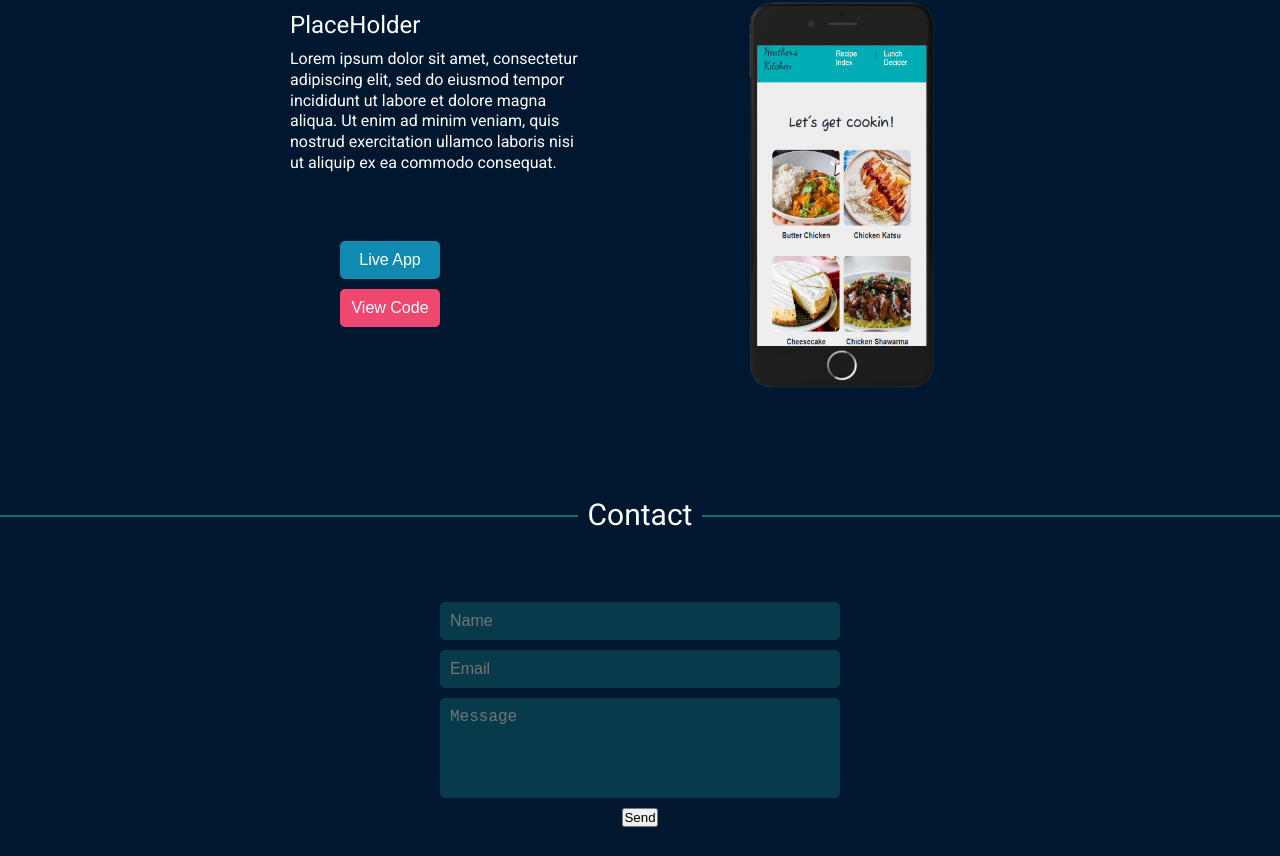
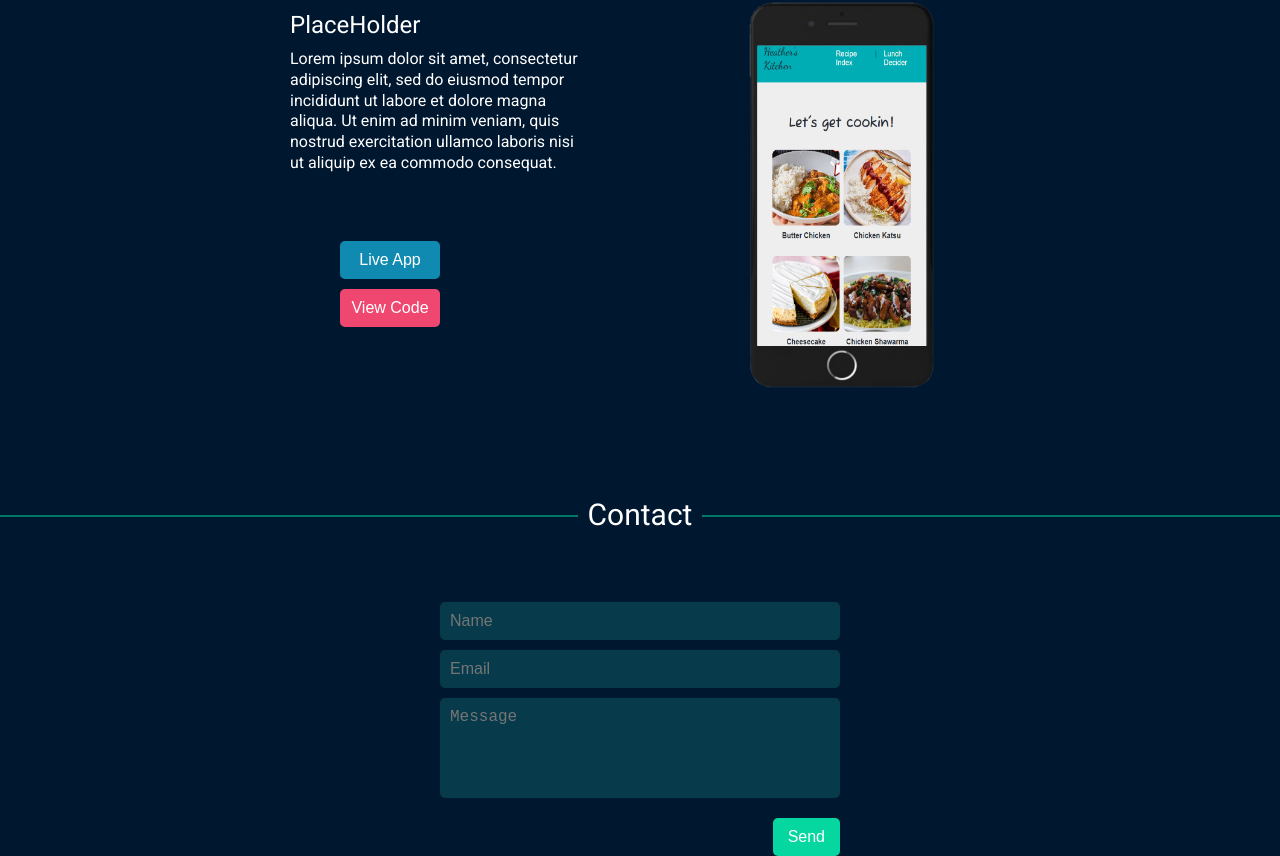
Before and after one commit to ArKaes13/Portfolio, a React app: page / in a window 1280 px wide. Shown: the part 2579-3435 px from the top of the page. Before the commit the page ends 3406 px from the top, so only its background shows below. Built offline with nearby package versions, Linux system fonts and the light colour scheme.

Commit message:
Added contact section with basic functionality

```diff
--- a/main.css
+++ b/main.css
@@ -275,7 +275,8 @@ nav div button:hover a {
 .contactContainer form {
     display: flex;
     flex-direction: column;
-    align-items: center;
+    margin: 0 auto;
+    width: 40rem;
 }
 
 form input,
@@ -295,6 +296,21 @@ form textarea {
     height: 10rem;
 }
 
+form button {
+    color: white;
+    background-color: #06d6a0;
+    font-size: 1.6rem;
+    border: none;
+    border-radius: .5rem;
+    padding: 1rem 1.5rem;
+    margin: 1rem 0 0 auto;
+    width: fit-content;
+}
+
+form button:hover {
+    cursor: pointer;
+}
+
 div {
     color: #ffd166 #ef476f #06d6a0 #118ab2 #073b4c
 }
--- a/src/components/Contact.js
+++ b/src/components/Contact.js
@@ -7,14 +7,14 @@ function Contact() {
             <SectionHeader sectionName='Contact' />
             <div className='contactContainer'>
                 <form action='https://formsubmit.co/43d40085d6f508f91f96ff2f044654ad' method='post'>
-                    <input type='text' name='name' required placeholder='Name'></input>
-                    <input type='email' name='email' required placeholder='Email'></input>
-                    <textarea name='message' required placeholder='Message'></textarea>
+                    <input type='text' name='name' required placeholder='Name' maxLength={40}></input>
+                    <input type='email' name='email' required placeholder='Email' pattern='^[\w\-\.]+@([\w-]+\.)+[\w-]{2,}$'></input>
+                    <textarea name='message' required placeholder='Message' maxLength={300}></textarea>
+                    <input type="hidden" name="_captcha" value="false"></input>
                     <button value='send'>Send</button>
                 </form>
             </div>
         </section>
-
     );
 };
 
--- a/src/styles.css
+++ b/src/styles.css
@@ -275,7 +275,8 @@ nav div button:hover a {
 .contactContainer form {
     display: flex;
     flex-direction: column;
-    align-items: center;
+    margin: 0 auto;
+    width: 40rem;
 }
 
 form input,
@@ -295,6 +296,21 @@ form textarea {
     height: 10rem;
 }
 
+form button {
+    color: white;
+    background-color: #06d6a0;
+    font-size: 1.6rem;
+    border: none;
+    border-radius: .5rem;
+    padding: 1rem 1.5rem;
+    margin: 1rem 0 0 auto;
+    width: fit-content;
+}
+
+form button:hover {
+    cursor: pointer;
+}
+
 div {
     color: #ffd166 #ef476f #06d6a0 #118ab2 #073b4c
 }
```
Also changed, not shown: index.bundle.js.
